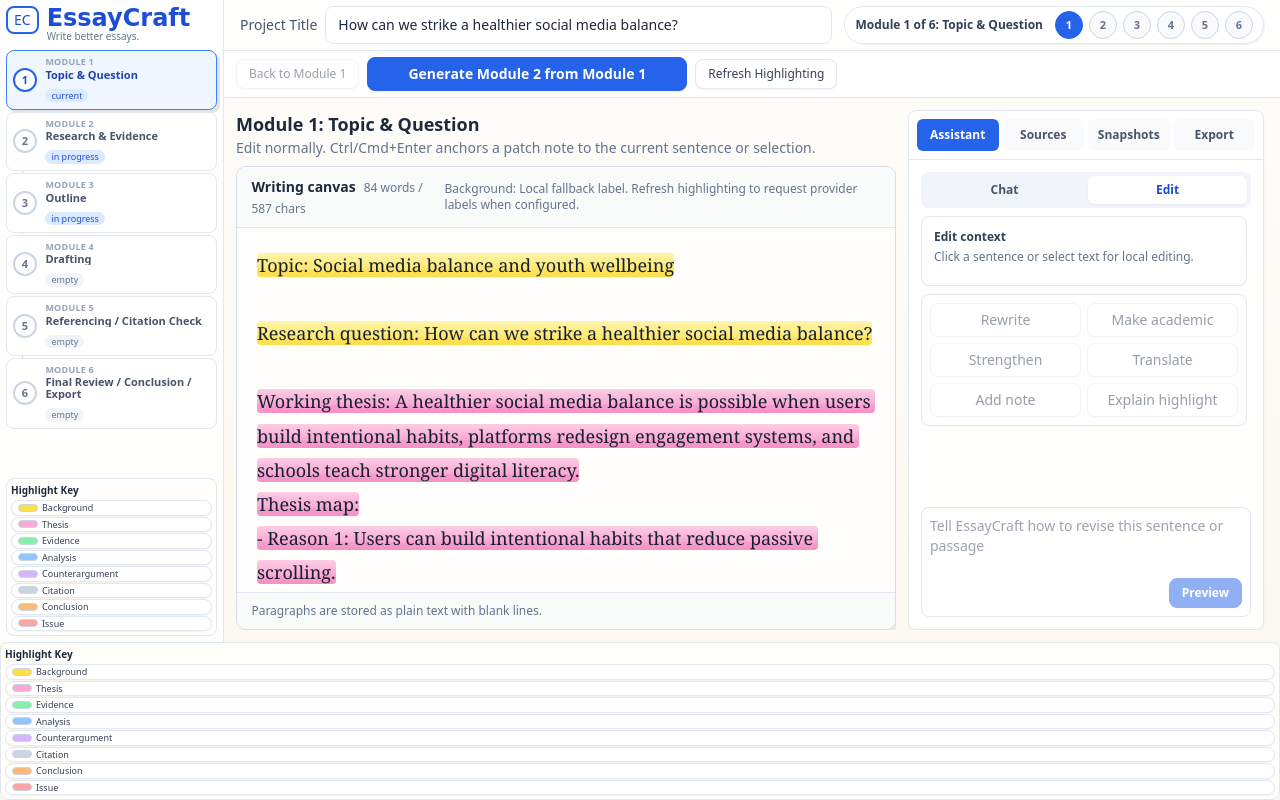
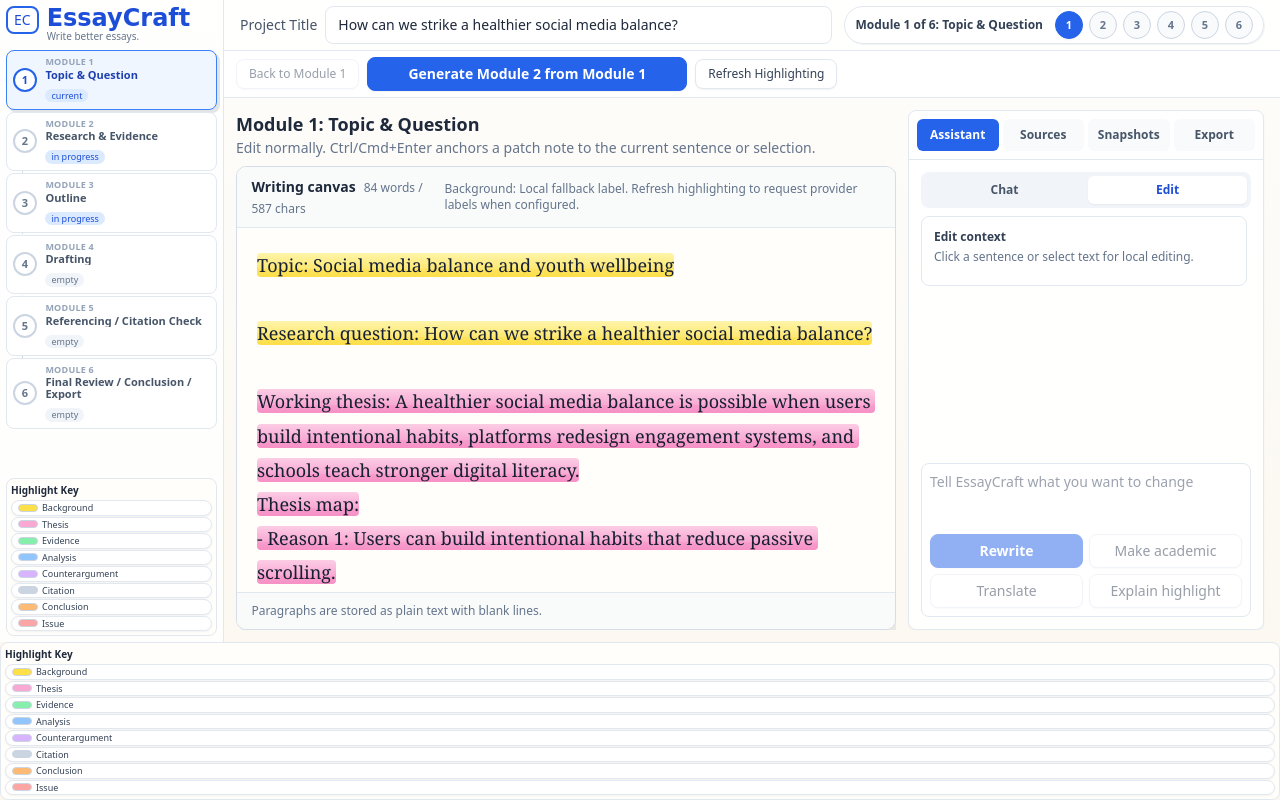
Before and after one commit to zhuyf25t/EssayCraft, a Next.js app: page / in a window 1280 px wide. Both pictures are taken after a click on the button "Edit". Built offline with nearby package versions, Linux system fonts and the light colour scheme.

Commit message:
feat: streamline edit mode with inline notes

```diff
--- a/src/app/globals.css
+++ b/src/app/globals.css
@@ -155,23 +155,26 @@ body {
 }
 
 .patch-marker::after {
-  content: "note";
+  content: "\1F4DD  " attr(data-note);
   position: absolute;
   left: 0.2rem;
-  top: -0.95rem;
+  top: -0.85rem;
   display: inline-flex;
   align-items: center;
   justify-content: center;
-  min-width: 1.85rem;
-  height: 1.1rem;
+  max-width: 17rem;
+  min-width: 2.2rem;
+  min-height: 1.15rem;
+  padding: 0 0.35rem;
   border: 1px solid #f59e0b;
   border-radius: 999px;
   background: #fffbeb;
   color: #b45309;
   font-family: Arial, sans-serif;
-  font-size: 9px;
+  font-size: 10px;
   font-weight: 700;
   line-height: 1;
+  white-space: nowrap;
   vertical-align: super;
 }
 
--- a/src/components/AssistantPanel.tsx
+++ b/src/components/AssistantPanel.tsx
@@ -160,13 +160,6 @@ function EditMode(props: AssistantPanelProps & { hasSelection: boolean }) {
   const label = props.activeAnnotation ? LABELS[props.activeAnnotation.label] : undefined;
   const canEdit = Boolean(contextRange && contextRange.end > contextRange.start);
 
-  function runInstruction() {
-    const text = instruction.trim();
-    if (!text) return;
-    props.onSelectionAction(text);
-    setInstruction("");
-  }
-
   return (
     <div data-testid="assistant-edit-mode" className="flex min-h-0 flex-1 flex-col overflow-hidden">
       <div data-testid="assistant-edit-content" className="min-h-0 flex-1 space-y-2 overflow-y-auto pr-1">
@@ -205,55 +198,53 @@ function EditMode(props: AssistantPanelProps & { hasSelection: boolean }) {
         ) : null}
 
         {props.suggestion?.kind === "edit" ? (
-          <EditPreview suggestion={props.suggestion} onApply={props.onApply} onDismiss={props.onDismiss} onSaveAsPatch={props.onSaveSuggestionAsPatch} />
+          <EditPreview suggestion={props.suggestion} onApply={props.onApply} onDismiss={props.onDismiss} />
         ) : null}
 
         {props.suggestion?.kind === "inspect" ? (
           <InspectCard suggestion={props.suggestion} onDismiss={props.onDismiss} />
         ) : null}
 
-        <section className="rounded-lg border border-slate-200 bg-white p-2">
-          <div className="grid grid-cols-2 gap-1.5 text-xs">
-            <button className="btn-secondary px-2 py-1.5" disabled={!canEdit || props.loading} onClick={() => props.onSelectionAction("Rewrite selected passage")}>Rewrite</button>
-            <button className="btn-secondary px-2 py-1.5" disabled={!canEdit || props.loading} onClick={() => props.onSelectionAction("Make more academic")}>Make academic</button>
-            <button className="btn-secondary px-2 py-1.5" disabled={!canEdit || props.loading} onClick={() => props.onSelectionAction("Strengthen analysis")}>Strengthen</button>
-            <button className="btn-secondary px-2 py-1.5" disabled={!canEdit || props.loading} onClick={() => props.onSelectionAction("Translate selected text")}>Translate</button>
-            <button className="btn-secondary px-2 py-1.5" disabled={!canEdit || props.loading} onClick={() => contextRange && props.onAddPatchForRange(contextRange)}>Add note</button>
-            <button className="btn-secondary px-2 py-1.5" disabled={!props.activeAnnotation || props.loading} onClick={() => props.onInspectAction("Explain this highlight")}>Explain highlight</button>
-          </div>
-        </section>
       </div>
 
       <div className="mt-2 shrink-0 rounded-lg border border-slate-200 bg-white p-2">
         <textarea
           value={instruction}
           onChange={(event) => setInstruction(event.target.value)}
-          placeholder="Tell EssayCraft how to revise this sentence or passage"
+          placeholder="Tell EssayCraft what you want to change"
           className="min-h-14 w-full resize-none border-0 bg-transparent text-sm outline-none"
           disabled={!canEdit}
         />
-        <div className="flex justify-end">
-          <button className="btn-primary px-3 py-1.5 text-xs" onClick={runInstruction} disabled={!canEdit || !instruction.trim() || props.loading}>Preview</button>
+        <div className="grid grid-cols-2 gap-1.5 text-xs">
+          <button className="btn-primary px-2 py-1.5" disabled={!canEdit || props.loading} onClick={() => runInstruction("Rewrite selected passage")}>Rewrite</button>
+          <button className="btn-secondary px-2 py-1.5" disabled={!canEdit || props.loading} onClick={() => runInstruction("Make more academic")}>Make academic</button>
+          <button className="btn-secondary px-2 py-1.5" disabled={!canEdit || props.loading} onClick={() => props.onSelectionAction("Translate selected text")}>Translate</button>
+          <button className="btn-secondary px-2 py-1.5" disabled={!props.activeAnnotation || props.loading} onClick={() => props.onInspectAction("Explain this highlight")}>Explain highlight</button>
         </div>
       </div>
     </div>
   );
+
+  function runInstruction(baseAction: string) {
+    const text = instruction.trim();
+    props.onSelectionAction(text ? `${baseAction}: ${text}` : baseAction);
+    setInstruction("");
+  }
 }
 
 function EditPreview({
   suggestion,
   onApply,
-  onDismiss,
-  onSaveAsPatch
+  onDismiss
 }: {
   suggestion: AssistResponse;
   onApply: () => void;
   onDismiss: () => void;
-  onSaveAsPatch: () => void;
 }) {
+  const readOnly = suggestion.actionType?.includes("translate");
   return (
     <article data-testid="assistant-edit-preview" className="rounded-lg border border-blue-200 bg-blue-50 p-3 text-xs text-blue-950">
-      <div className="mb-2 font-semibold">Revision preview</div>
+      <div className="mb-2 font-semibold">{readOnly ? "Translation preview" : "Revision preview"}</div>
       <div className="space-y-2">
         <div>
           <div className="font-semibold text-blue-900/80">Original</div>
@@ -266,10 +257,9 @@ function EditPreview({
         {suggestion.reply ? <p className="text-blue-900/70">{firstSentence(suggestion.reply)}</p> : null}
       </div>
       <div className="mt-3 flex flex-wrap gap-2">
-        <button className="btn-primary px-2 py-1 text-xs" onClick={onApply}>Apply</button>
+        {!readOnly ? <button className="btn-primary px-2 py-1 text-xs" onClick={onApply}>Accept</button> : null}
+        <button className="btn-secondary px-2 py-1 text-xs" onClick={onDismiss}>Reject</button>
         <button className="btn-secondary px-2 py-1 text-xs" onClick={() => void navigator.clipboard?.writeText(suggestion.proposedText ?? suggestion.reply)}>Copy</button>
-        <button className="btn-secondary px-2 py-1 text-xs" onClick={onSaveAsPatch}>Save as note</button>
-        <button className="btn-secondary px-2 py-1 text-xs" onClick={onDismiss}>Reject</button>
       </div>
       {suggestion.providerMode && suggestion.providerMode !== "deepseek" ? (
         <div className="mt-2 text-[11px] text-blue-900/60">fallback</div>
@@ -295,8 +285,8 @@ function RevisionPreview({
       {preview.rationale ? <p className="mt-2 text-amber-900/80">{firstSentence(preview.rationale)}</p> : null}
       <div className="mt-3 flex flex-wrap gap-2">
         <button className="btn-primary px-2 py-1 text-xs" onClick={onAccept}>Accept</button>
+        <button className="btn-secondary px-2 py-1 text-xs" onClick={onReject}>Reject</button>
         <button className="btn-secondary px-2 py-1 text-xs" onClick={() => void navigator.clipboard?.writeText(preview.proposedText ?? "")}>Copy</button>
-        <button className="btn-secondary px-2 py-1 text-xs" onClick={onReject}>Reject</button>
       </div>
       {preview.providerMode && preview.providerMode !== "deepseek" ? (
         <div className="mt-2 text-[11px] text-amber-900/60">fallback</div>
@@ -310,7 +300,10 @@ function InspectCard({ suggestion, onDismiss }: { suggestion: AssistResponse; on
     <article data-testid="assistant-highlight-explanation" className="rounded-lg border border-slate-200 bg-white p-3 text-xs text-slate-700">
       <div className="mb-1 font-semibold text-slate-800">Highlight explanation</div>
       <p className="whitespace-pre-wrap">{suggestion.reply}</p>
-      <button className="btn-secondary mt-2 px-2 py-1 text-xs" onClick={onDismiss}>Dismiss</button>
+      <div className="mt-2 flex gap-2">
+        <button className="btn-secondary px-2 py-1 text-xs" onClick={() => void navigator.clipboard?.writeText(suggestion.reply)}>Copy</button>
+        <button className="btn-secondary px-2 py-1 text-xs" onClick={onDismiss}>Reject</button>
+      </div>
     </article>
   );
 }
@@ -318,7 +311,7 @@ function InspectCard({ suggestion, onDismiss }: { suggestion: AssistResponse; on
 function compactExcerpt(value: string) {
   const normalized = value.replace(/\s+/g, " ").trim();
   if (normalized.length <= 180) return { text: normalized, compacted: false };
-  return { text: `${normalized.slice(0, 90)} ... ${normalized.slice(-60)}`, compacted: true };
+  return { text: `${normalized.slice(0, 80)} ... ${normalized.slice(-50)}`, compacted: true };
 }
 
 function firstSentence(value: string) {
--- a/src/components/Editor.tsx
+++ b/src/components/Editor.tsx
@@ -4,7 +4,6 @@ import { useEffect, useMemo, useRef, type ReactNode } from "react";
 import type { Annotation, Patch, TextRange } from "@/types/essaycraft";
 import { LABELS } from "@/lib/labels";
 import { annotationAtOffset, sentenceRangeAt } from "@/lib/annotations";
-import { patchAtOffset } from "@/lib/patches";
 import { countCharacters, countWords } from "@/lib/sentence";
 
 type EditorProps = {
@@ -40,11 +39,6 @@ export function Editor({
   const activeAnnotation = useMemo(
     () => annotationAtOffset(annotations, selectedRange.start),
     [annotations, selectedRange.start]
-  );
-
-  const activePatch = useMemo(
-    () => patchAtOffset(patches, selectedRange.start),
-    [patches, selectedRange.start]
   );
 
   function syncSelection() {
@@ -163,7 +157,6 @@ export function Editor({
 
       <div className="editor-footer">
         <span>Paragraphs are stored as plain text with blank lines.</span>
-        {activePatch ? <span className="rounded-md bg-blue-50 px-2 py-1 text-blue-700">Patch: {activePatch.text}</span> : null}
       </div>
     </section>
   );
@@ -222,6 +215,7 @@ function HighlightText({
           key={`patch-marker-${endingPatch.id}-${end}`}
           data-testid="patch-marker"
           className="patch-marker"
+          data-note={compactNote(endingPatch.text)}
           title={endingPatch.text}
         >
           note
@@ -231,7 +225,7 @@ function HighlightText({
   }
 
   for (const patch of openPatches.filter((item) => item.anchorStart === item.anchorEnd)) {
-    nodes.push(<span key={`patch-marker-caret-${patch.id}`} data-testid="patch-marker" className="patch-marker" title={patch.text}>note</span>);
+    nodes.push(<span key={`patch-marker-caret-${patch.id}`} data-testid="patch-marker" className="patch-marker" data-note={compactNote(patch.text)} title={patch.text}>note</span>);
   }
 
   if (nodes.length === 0) return <span>{text || " "}</span>;
@@ -253,9 +247,14 @@ function PatchMarginMarkers({ patches, onPatchMarkerClick }: { patches: Patch[];
           title={`Patch ${index + 1}: ${patch.text}`}
           onClick={() => onPatchMarkerClick(patch)}
         >
-          note
+          📝
         </button>
       ))}
     </div>
   );
 }
+
+function compactNote(value: string) {
+  const text = value.replace(/\s+/g, " ").trim();
+  return text.length > 36 ? `${text.slice(0, 34)}...` : text;
+}
```
